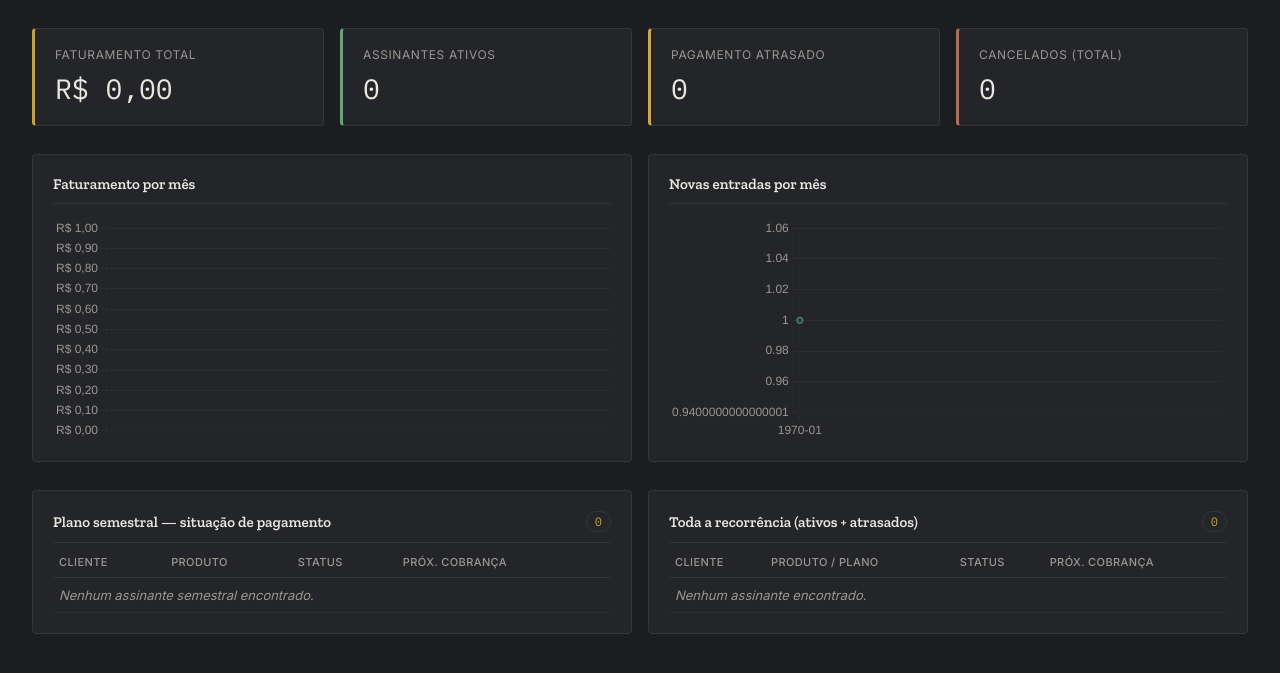
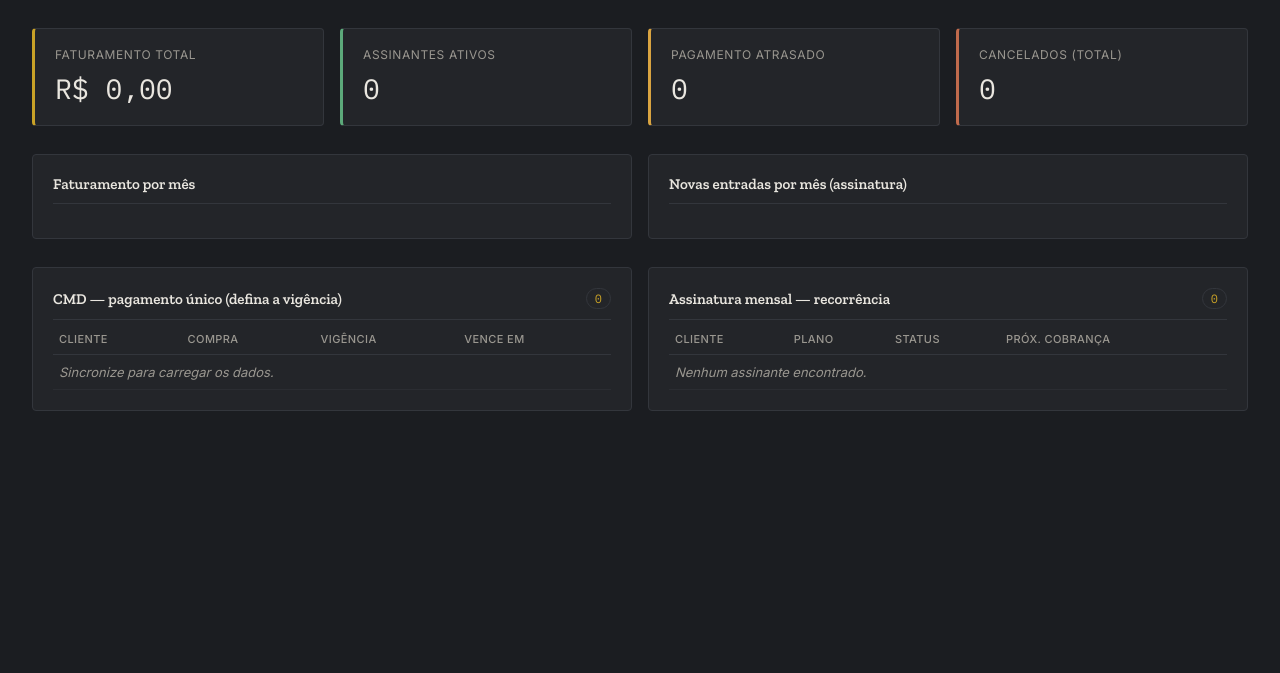
Before and after one commit to dashboardcmd/cmd-dashboard, a Flask app: page / in a window 1280 px wide. Shown: the part 90-763 px from the top of the page. Run offline with Flask 3, Linux system fonts and the light colour scheme; tables that the repository leaves empty hold one stand-in row (values such as "Sample post").

Commit message:
Refactor HTML structure for charts and tables

```diff
--- a/templates/index.html
+++ b/templates/index.html
@@ -46,36 +46,36 @@
     <section class="chart-row">
       <div class="panel">
         <h2>Faturamento por mês</h2>
-        <canvas id="chartFaturamento" height="120"></canvas>
+        <div id="chartFaturamento"></div>
       </div>
       <div class="panel">
-        <h2>Novas entradas por mês</h2>
-        <canvas id="chartEntradas" height="120"></canvas>
+        <h2>Novas entradas por mês (assinatura)</h2>
+        <div id="chartEntradas"></div>
       </div>
     </section>
 
     <section class="table-row">
       <div class="panel">
         <div class="panel-header">
-          <h2>Plano semestral — situação de pagamento</h2>
-          <span class="count-pill" id="countSemestrais">0</span>
+          <h2>CMD — pagamento único (defina a vigência)</h2>
+          <span class="count-pill" id="countOneTime">0</span>
         </div>
         <table class="ledger">
           <thead>
-            <tr><th>Cliente</th><th>Produto</th><th>Status</th><th>Próx. cobrança</th></tr>
+            <tr><th>Cliente</th><th>Compra</th><th>Vigência</th><th>Vence em</th></tr>
           </thead>
-          <tbody id="tableSemestrais"><tr><td colspan="4" class="empty">Sincronize para carregar os dados.</td></tr></tbody>
+          <tbody id="tableOneTime"><tr><td colspan="4" class="empty">Sincronize para carregar os dados.</td></tr></tbody>
         </table>
       </div>
 
       <div class="panel">
         <div class="panel-header">
-          <h2>Toda a recorrência (ativos + atrasados)</h2>
+          <h2>Assinatura mensal — recorrência</h2>
           <span class="count-pill" id="countRecorrencia">0</span>
         </div>
         <table class="ledger">
           <thead>
-            <tr><th>Cliente</th><th>Produto / Plano</th><th>Status</th><th>Próx. cobrança</th></tr>
+            <tr><th>Cliente</th><th>Plano</th><th>Status</th><th>Próx. cobrança</th></tr>
           </thead>
           <tbody id="tableRecorrencia"><tr><td colspan="4" class="empty">Sincronize para carregar os dados.</td></tr></tbody>
         </table>
@@ -83,7 +83,6 @@
     </section>
   </main>
 
-  <script src="https://cdnjs.cloudflare.com/ajax/libs/Chart.js/4.4.4/chart.umd.min.js"></script>
   <script src="/static/dashboard.js"></script>
 </body>
 </html>
```
